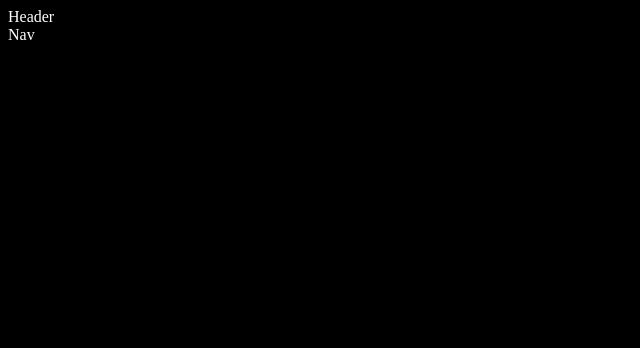
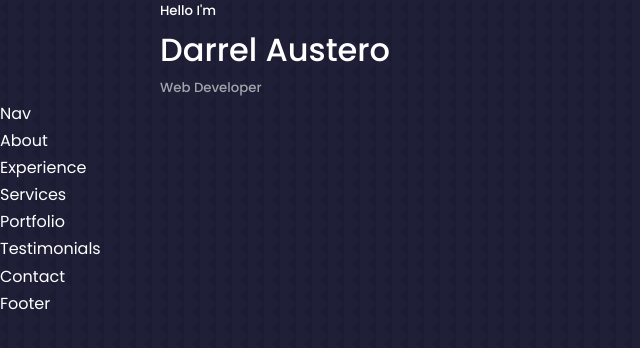
Before and after one commit to darrelaustero2022/reactPortfolio, a React (Create React App) app: page / in a window 1280 px wide. Shown: the top 348 px of the page, without its empty margins (0-640 px from the left). Built offline with nearby package versions, Linux system fonts and the light colour scheme.

Commit message:
created home section

```diff
--- a/src/App.jsx
+++ b/src/App.jsx
@@ -1,13 +1,28 @@
 import React from 'react'
 import Header from './Components/Header/Header'
-import Nav from './Components/nav/Nav'
+import Nav from './Components/Nav/Nav'
+import About from './Components/About/About'
+import Experience from './Components/Experience/Experience'
+import Services from './Components/Services/Services'
+import Portfolio from './Components/Portfolio/Portfolio'
+import Testimonials from './Components/Testimonials/Testimonials'
+import Contact from './Components/Contact/Contact'
+import Footer from './Components/Footer/Footer'
+
+
 
 const App = () => {
   return (
     <>
       <Header />
       <Nav />
-
+      <About />
+      <Experience />
+      <Services />
+      <Portfolio />
+      <Testimonials />
+      <Contact />
+      <Footer />
     </>
   )
 }
--- a/src/Components/Contact/Contact.jsx
+++ b/src/Components/Contact/Contact.jsx
@@ -3,7 +3,7 @@ import './contact.css'
 
 const contact = () => {
   return (
-    <div>contact</div>
+    <div>Contact</div>
   )
 }
 
--- a/src/Components/Header/Header.jsx
+++ b/src/Components/Header/Header.jsx
@@ -3,7 +3,14 @@ import './header.css'
 
 const Header = () => {
   return (
-    <div>Header</div>
+    <header>
+      <div className="container header_container">
+        <h5>Hello I'm</h5>
+        <h1>Darrel Austero</h1>
+        <h5 className="text-light">Web Developer</h5>
+
+      </div>
+    </header>
   )
 }
 
--- a/src/Components/portfolio/portfolio.jsx
+++ b/src/Components/portfolio/portfolio.jsx
@@ -3,7 +3,7 @@ import './portfolio.css'
 
 const portfolio = () => {
   return (
-    <div>portfolio</div>
+    <div>Portfolio</div>
   )
 }
 
--- a/src/index.css
+++ b/src/index.css
@@ -1,4 +1,138 @@
-body{
-    background: black;
-    color: white;
+
+@import url('https://fonts.googleapis.com/css2?family=Poppins:wght@300;400;500;600&display=swap');
+
+* {
+    margin: 0;
+    padding: 0;
+    border: 0;
+    box-sizing: border-box;
+    list-style: none;
+    text-decoration: none;
 }
+
+:root {
+    --color-bg: #1f1f38;
+    --color-bg-variant: #2c2c6c;
+    --color-primary: #4db5ff;
+    --color-promary-variant: rgba(77, 181, 255, 0.4);
+    --color-white: #fff;
+    --color-light: rgba(255, 255, 255, 0.6);
+
+    --transition: all 400ms ease;
+
+    --container-width-lg: 75%;
+    --container-width-md: 86%;
+    --container-width-sm: 90%;
+
+}
+html {
+    scroll-behavior: smooth;
+}
+
+::-webkit-scrollbar {
+    display: none;
+}
+
+body {
+    font-family: 'Poppins', sans-serif;
+    background: var(--color-bg);
+    color: var(--color-white);
+    line-height: 1.7;
+    background-image: url(/src/Assets/bg-texture.png);
+}
+
+/* ====================General styles =============*/
+.container{
+    width: var(--container-width-lg);
+    margin: 0 auto;
+}
+
+h1,
+h2,
+h3,
+h4,
+h4,
+h5 {
+    font-weight: 500;
+}
+
+h1 {
+    font-size: 2rem;
+}
+
+section{
+    margin-top: 8rem;
+}
+
+section > h2,
+section > h5 {
+    text-align: center;
+    color: var(--color-light);
+
+}
+
+section > h2 {
+    color: var(--color-primary);
+    margin-bottom: 3rem;
+}
+
+.text-light {
+    color: var(--color-light);
+}
+
+a {
+    color: var(--color-primary);
+    transition: var(--transition);
+}
+
+a:hover {
+    color: var(--color-white);
+}
+
+.btn {
+    width: max-content;
+    display: inline-block;
+    color: var(--color-primary);
+    padding: 0.75rem 1.2rem;
+    border-radius: 0.4rem;
+    cursor: pointer;
+    border: 1px solid var(--color-primary);
+    transition: var(--transition);
+}
+
+.btn:hover {
+    background: var(--color-white);
+    color: var(--color-bg);
+    border-color: transparent;
+}
+
+.btn-primary {
+    background: var(--color-primary);
+    color: var(--color-bg);
+}
+
+img {
+    display: block;
+    width: 100%;
+    object-fit: cover;
+}
+
+/*================= Media Queries  MEdium devices ====*/
+@media screen and (max-width: 1024px) {
+    .container {
+        width: var(--container-width-md);
+    }
+    section {
+        margin-top: 6rem;
+    }
+}
+
+/*================= Media Queries  small devices ====*/
+@media screen and (max-width: 600px) {
+    .container {
+        width: var(--container-width-sm);
+    }
+    section > h2 {
+        margin-bottom: 2rem;
+    }
+}
```
Also changed, not shown: src/Assets/bg-texture.png (added).
